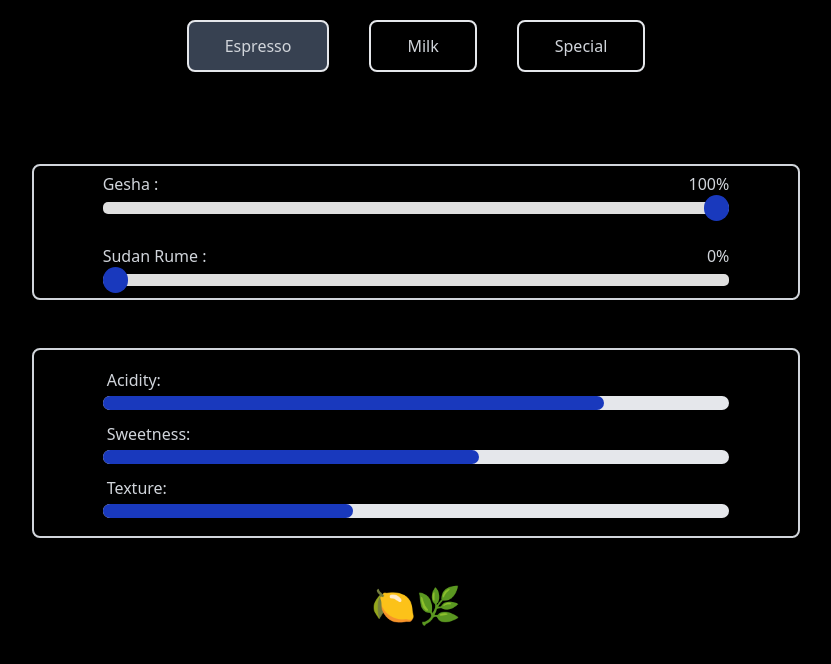
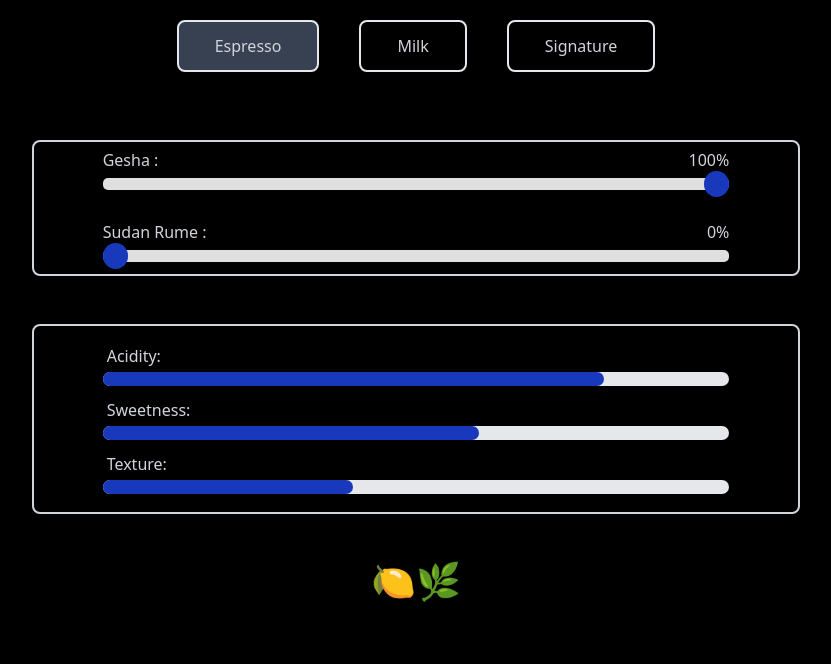
Before and after one commit to EmmanouilSpitaliorakis/teds-coffee-app-frontend, a React (Create React App) app: page / in a window 1280 px wide. Shown: the top 664 px of the page, without its empty margins (224-1055 px from the left). Built offline with nearby package versions, Linux system fonts and the light colour scheme.

Commit message:
Changed the Special to Signature in the Button component.
Added a picture for the signature drink

```diff
--- a/src/App.js
+++ b/src/App.js
@@ -12,7 +12,7 @@ function App() {
   const buttons = [
   { id: "Espresso", data: "Espresso" },
   { id: "Milk", data: "Milk" },
-  { id: "Special", data: "Special" },
+  { id: "Signature", data: "Signature" },
 ];
 
   const rangeLinearGradient1 = (value, min, max) => {
@@ -57,7 +57,8 @@ function App() {
                 setActiveTab={setButton}
                 activeTab={activeButton}/>
       </div>
-  <br/>
+      {activeButton !== 2 ? (
+        <div>
           <div className="flex flex-col items-center border-2 border-gray-300 rounded-lg p-1.5 m-12 max-w-3xl mx-auto">
             <Slider
                     name="Gesha"
@@ -85,6 +86,12 @@ function App() {
                     />
           </div>
         </div>
+      ) : (
+       <div>
+         <img src="./picture.jpeg" alt="Signature Recipe" />
+       </div>
+      )}
+    </div>
   );
 }
 
```
Also changed, not shown: src/static/images/signature.jpeg (added). Lines whose indentation alone changed are shown as unchanged.
